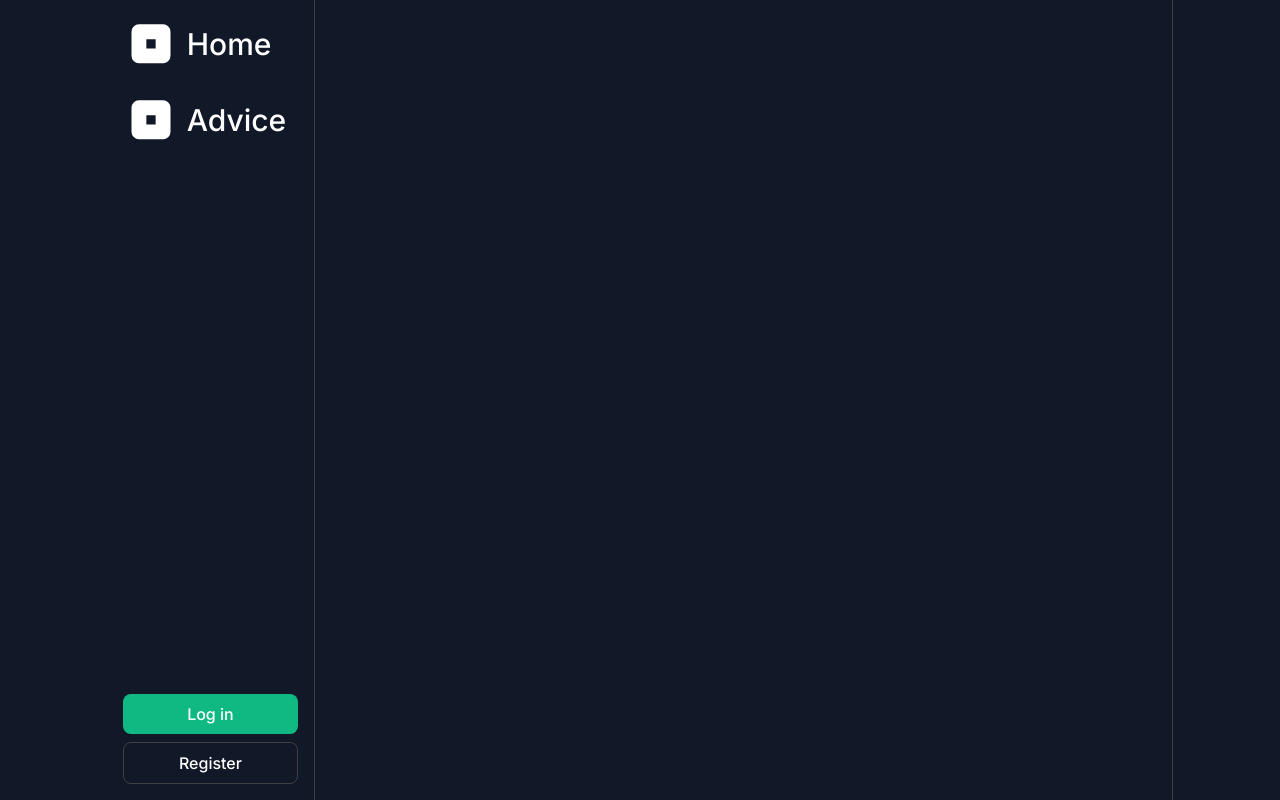
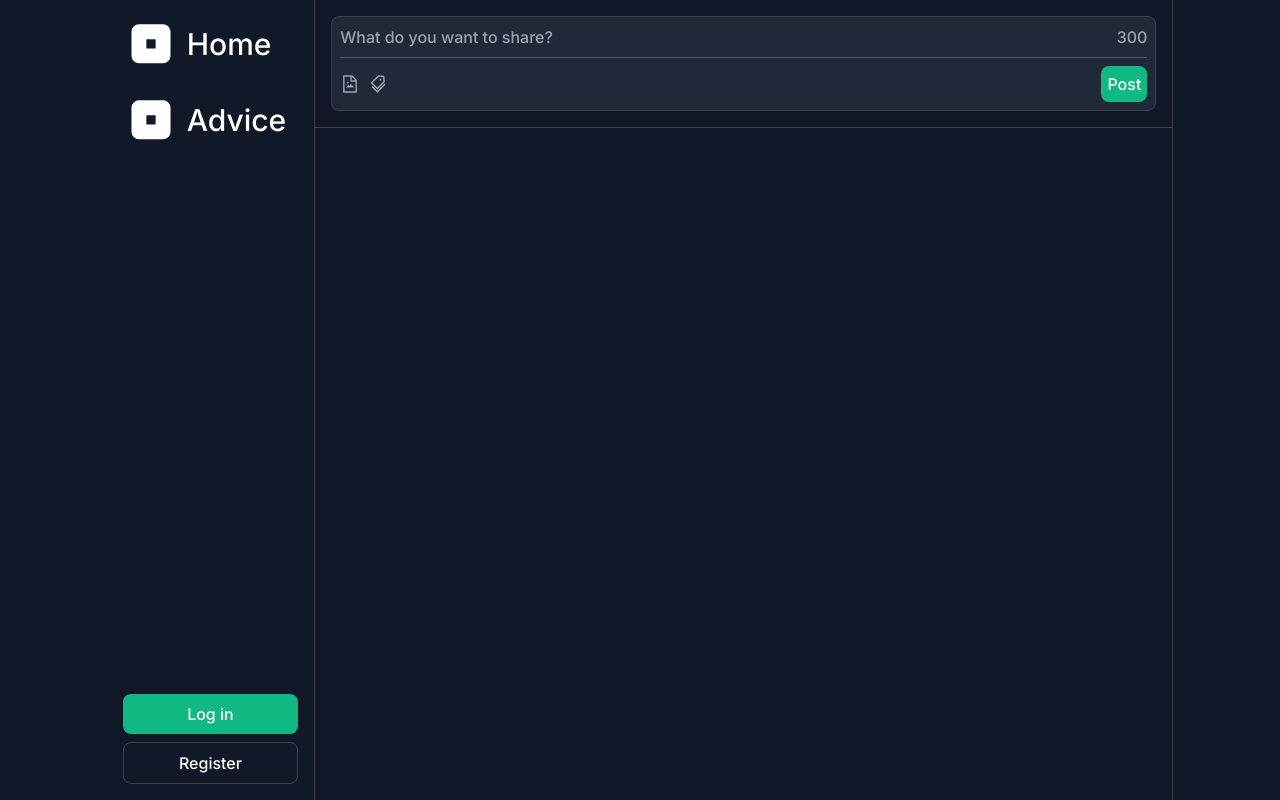
Before and after one commit to Jakub-Walkowiak/pet-forum, a Next.js app in the folder front-end/: page / in a window 1280 px wide. Built offline with nearby package versions, Linux system fonts and the light colour scheme.

Commit message:
Remove check for authorization, will instead be handled externally

```diff
--- a/front-end/src/components/new-post-panel/index.tsx
+++ b/front-end/src/components/new-post-panel/index.tsx
@@ -1,17 +1,15 @@
 'use client'
 
-import useAuth from "@/hooks/use-auth";
 import { useState } from "react";
 import BlogPostGroup from "../blog-post-group";
 import PostCreator from "../form-utils/post-creator";
 
 export default function NewPostPanel() {
-    const auth = useAuth()
     const [created, setCreated] = useState(new Array<number>())
 
     return (
         <>
-            <div className={`${auth === undefined && 'hidden'} w-full min-h-16 border-b border-zinc-700 flex items-center justify-center p-4`}>
+            <div className='w-full min-h-16 border-b border-zinc-700 flex items-center justify-center p-4'>
                 <PostCreator maxRows={8} placeholder="What do you want to share?" afterSubmit={id => setCreated(old => [id, ...old])}/>
             </div>
             {created.length > 0 && <ul className="w-full flex flex-col list-none divide-y divide-zinc-700 border-b border-zinc-700">
```
